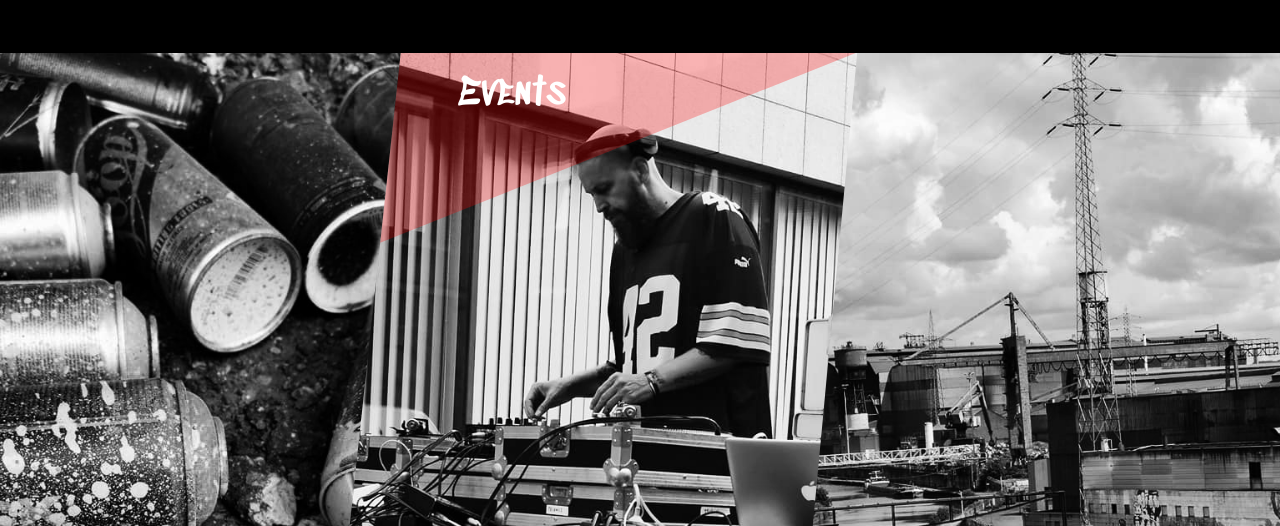
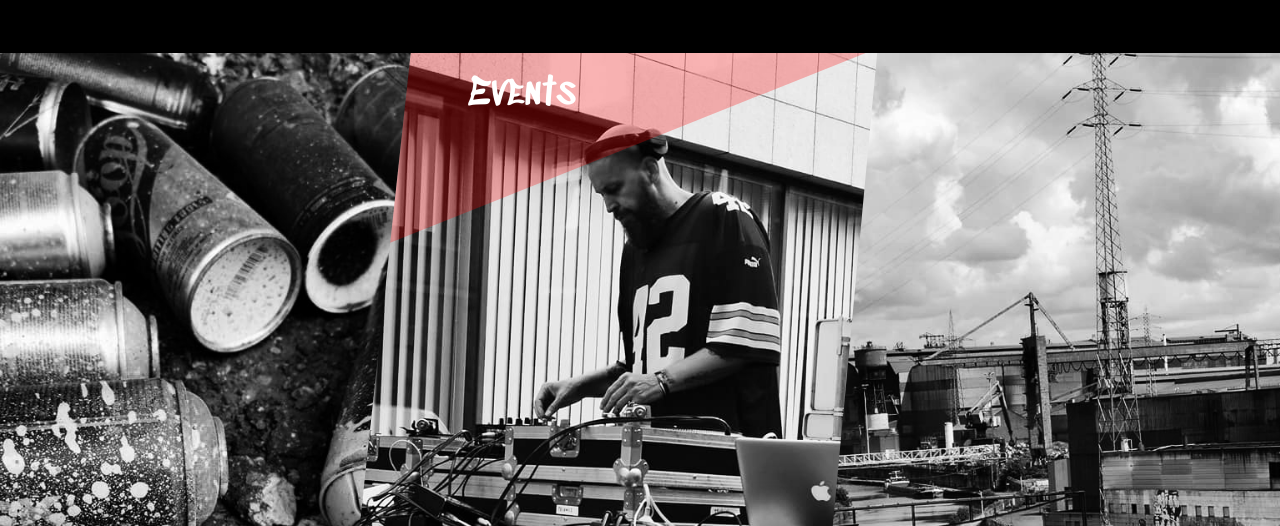
Before and after one commit to ZakariaSelassi/Indigen, a plain HTML site: page assets/templates/index.html in a window 1280 px wide. Shown: the part 393-919 px from the top of the page. Drawn offline with nearby package versions, Linux system fonts and the light colour scheme.

Commit message:
triptych test push

```diff
--- a/assets/sass/_index.scss
+++ b/assets/sass/_index.scss
@@ -16,10 +16,11 @@ body {
 .triptych-wrapper {
   display: flex;
   flex-direction: column;
+  width: 100vw;
   gap: 10px;
 }
 .triptych {
-  font-size: 7vw;
+  // font-size: 7vw;
   display: flex;
   flex-direction: column;
 }
@@ -32,13 +33,12 @@ body {
   background-size: cover;
   color: white;
   text-align: center;
-  font-family: $title-font;
+  font-family: $titleFont;
   margin-bottom: 10px;
   .title-graffiti {
       display: flex;
       flex-direction: column;
       justify-content: center;
-      width: 100vw;
       height: 20vh;
       background-color: rgba(0, 0, 0, 0.35);
   }
@@ -52,13 +52,12 @@ body {
   background-size: cover;
   color: white;
   text-align: center;
-  font-family: $title-font;
+  font-family: $titleFont;
   margin-bottom: 10px;
   .title-events {
       display: flex;
       flex-direction: column;
       justify-content: center;
-      width: 100vw;
       height: 20vh;
       background-color: rgba(0, 0, 0, 0.35);
   }
@@ -66,18 +65,17 @@ body {
 .index-polygone-tourisme {
   width: 100vw;
   height: 20vh;
-  background-image: url("../img/parcour\ urbain.jpg");
+  background-image: url("../img/parcoururbain.png");
   background-position: center;
   background-size: cover;
   color: white;
   text-align: center;
-  font-family: $title-font;
+  font-family: $titleFont;
   margin-bottom: 10px;
   .title-tourisme {
       display: flex;
       flex-direction: column;
       justify-content: center;
-      width: 100vw;
       height: 20vh;
       background-color: rgba(0, 0, 0, 0.35);
   }
```
Also changed, not shown: assets/sass/style.css, 1 other file.
